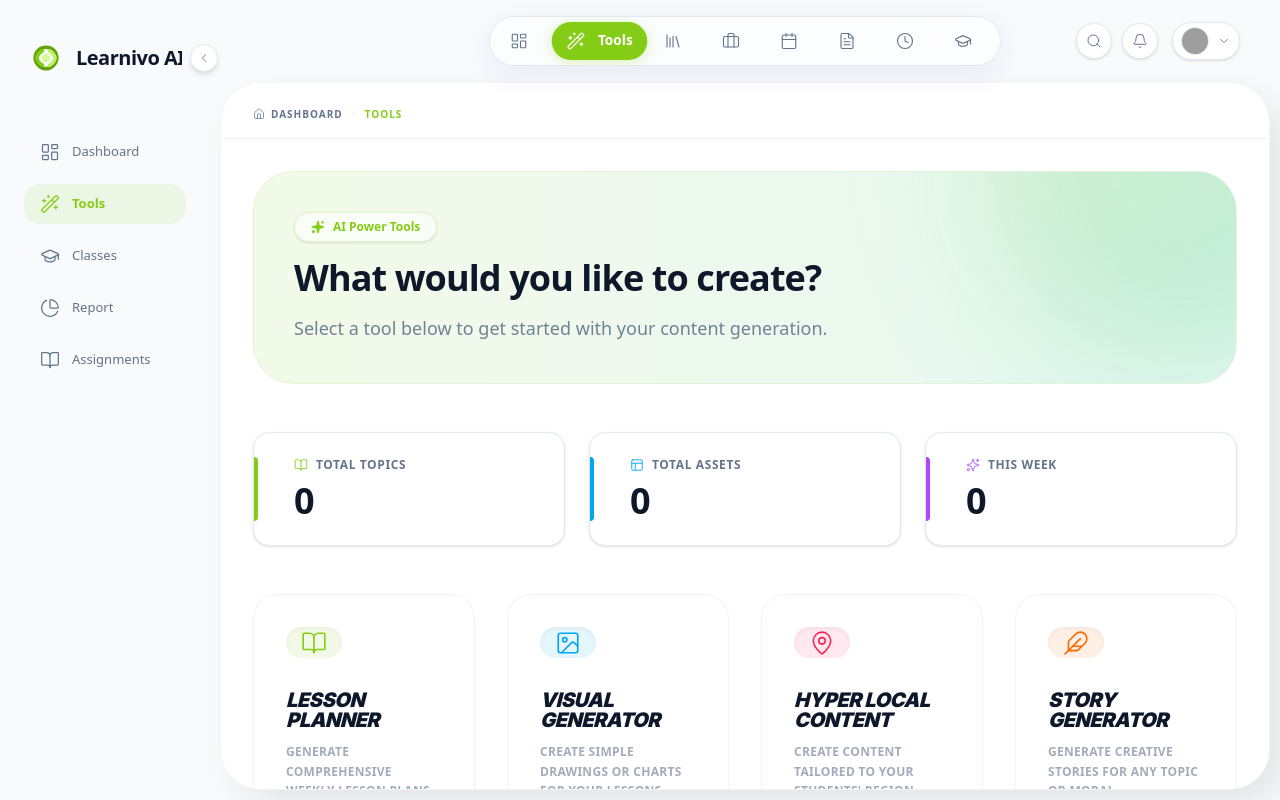
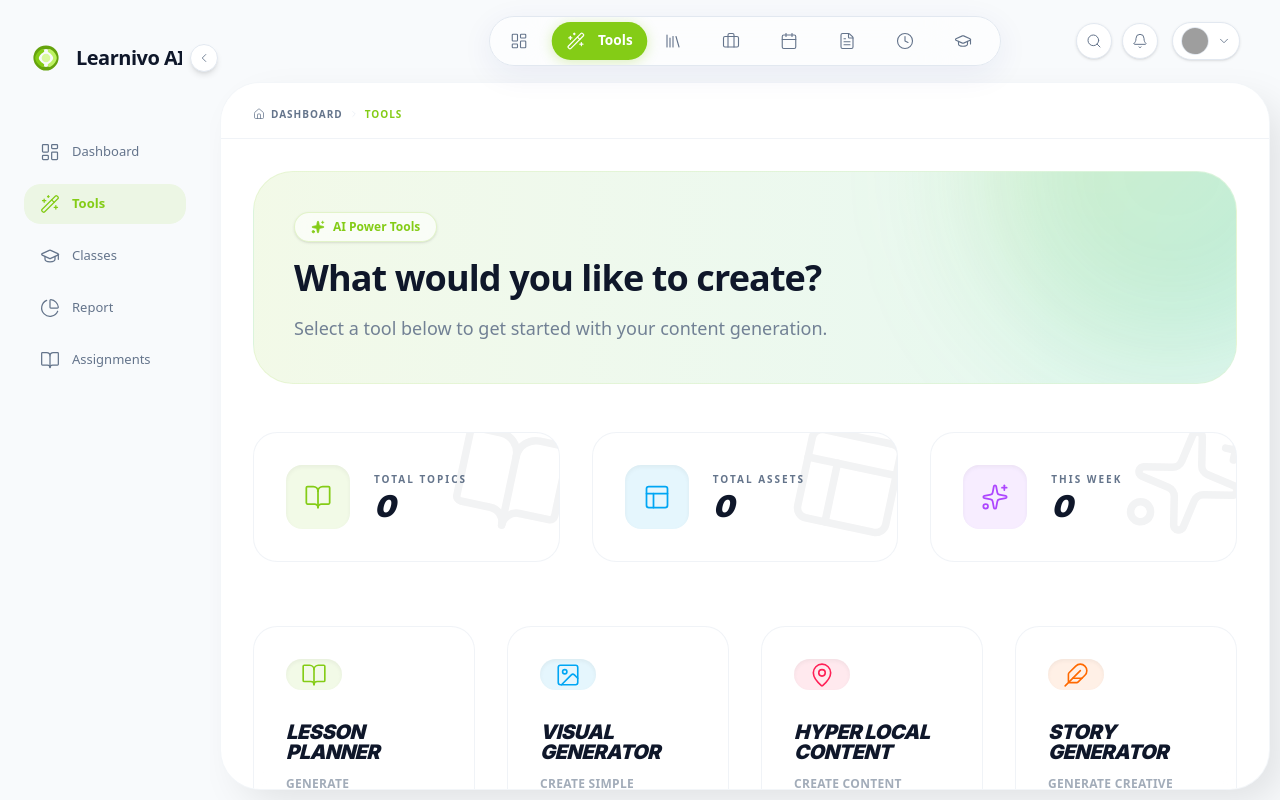
Before and after one commit to sg-surya/learninvoo, a Next.js app: page /tools in a window 1280 px wide. Built offline with nearby package versions, Linux system fonts and the light colour scheme; grey boxes are pictures that could not be loaded.

Commit message:
tools view upated

```diff
--- a/src/components/ToolsView.tsx
+++ b/src/components/ToolsView.tsx
@@ -67,35 +67,43 @@
             </div>
 
             {/* Stats Overview */}
-            <div className="grid grid-cols-1 md:grid-cols-3 gap-6 mb-12">
-                <div className="bg-card-bg rounded-2xl p-6 shadow-sm border border-border relative overflow-hidden group hover:shadow-md transition-shadow">
-                    <div className="absolute left-0 top-6 bottom-6 w-1 bg-primary-custom rounded-r-full"></div>
-                    <div className="ml-4">
-                        <p className="text-muted-foreground text-xs font-bold uppercase tracking-wider mb-2 flex items-center gap-2">
-                            <BookOpen size={14} className="text-primary-custom" />
-                            Total Topics
-                        </p>
-                        <h3 className="text-4xl font-extrabold text-foreground">{stats.topics}</h3>
+            <div className="grid grid-cols-1 md:grid-cols-3 gap-8 mb-16">
+                <div className="group relative bg-card-bg/40 backdrop-blur-md border border-border/50 rounded-3xl p-8 transition-all duration-500 hover:shadow-2xl hover:shadow-primary-custom/5 flex items-center gap-6 overflow-hidden">
+                    <div className="absolute top-0 right-0 p-2 opacity-5 scale-150 rotate-12 transition-transform group-hover:rotate-0 duration-700">
+                        <BookOpen size={80} />
+                    </div>
+                    <div className="w-16 h-16 rounded-2xl bg-primary-custom/10 text-primary-custom flex items-center justify-center shrink-0 shadow-inner group-hover:scale-110 transition-transform duration-500">
+                        <BookOpen size={28} strokeWidth={1.5} />
+                    </div>
+                    <div>
+                        <p className="text-[10px] font-black text-muted-foreground uppercase tracking-[0.2em] mb-1">Total Topics</p>
+                        <h3 className="text-3xl font-black text-foreground font-display tracking-tight leading-none italic">{stats.topics}</h3>
                     </div>
                 </div>
-                <div className="bg-card-bg rounded-2xl p-6 shadow-sm border border-border relative overflow-hidden group hover:shadow-md transition-shadow">
-                    <div className="absolute left-0 top-6 bottom-6 w-1 bg-sky-500 rounded-r-full"></div>
-                    <div className="ml-4">
-                        <p className="text-muted-foreground text-xs font-bold uppercase tracking-wider mb-2 flex items-center gap-2">
-                            <Layout size={14} className="text-sky-500" />
-                            Total Assets
-                        </p>
-                        <h3 className="text-4xl font-extrabold text-foreground">{stats.assets}</h3>
+
+                <div className="group relative bg-card-bg/40 backdrop-blur-md border border-border/50 rounded-3xl p-8 transition-all duration-500 hover:shadow-2xl hover:shadow-sky-500/5 flex items-center gap-6 overflow-hidden">
+                    <div className="absolute top-0 right-0 p-2 opacity-5 scale-150 rotate-12 transition-transform group-hover:rotate-0 duration-700">
+                        <Layout size={80} />
+                    </div>
+                    <div className="w-16 h-16 rounded-2xl bg-sky-500/10 text-sky-500 flex items-center justify-center shrink-0 shadow-inner group-hover:scale-110 transition-transform duration-500">
+                        <Layout size={28} strokeWidth={1.5} />
+                    </div>
+                    <div>
+                        <p className="text-[10px] font-black text-muted-foreground uppercase tracking-[0.2em] mb-1">Total Assets</p>
+                        <h3 className="text-3xl font-black text-foreground font-display tracking-tight leading-none italic">{stats.assets}</h3>
                     </div>
                 </div>
-                <div className="bg-card-bg rounded-2xl p-6 shadow-sm border border-border relative overflow-hidden group hover:shadow-md transition-shadow">
-                    <div className="absolute left-0 top-6 bottom-6 w-1 bg-purple-500 rounded-r-full"></div>
-                    <div className="ml-4">
-                        <p className="text-muted-foreground text-xs font-bold uppercase tracking-wider mb-2 flex items-center gap-2">
-                            <Sparkles size={14} className="text-purple-500" />
-                            This Week
-                        </p>
-                        <h3 className="text-4xl font-extrabold text-foreground">{stats.thisWeek}</h3>
+
+                <div className="group relative bg-card-bg/40 backdrop-blur-md border border-border/50 rounded-3xl p-8 transition-all duration-500 hover:shadow-2xl hover:shadow-purple-500/5 flex items-center gap-6 overflow-hidden">
+                    <div className="absolute top-0 right-0 p-2 opacity-5 scale-150 rotate-12 transition-transform group-hover:rotate-0 duration-700">
+                        <Sparkles size={80} />
+                    </div>
+                    <div className="w-16 h-16 rounded-2xl bg-purple-500/10 text-purple-500 flex items-center justify-center shrink-0 shadow-inner group-hover:scale-110 transition-transform duration-500">
+                        <Sparkles size={28} strokeWidth={1.5} />
+                    </div>
+                    <div>
+                        <p className="text-[10px] font-black text-muted-foreground uppercase tracking-[0.2em] mb-1">This Week</p>
+                        <h3 className="text-3xl font-black text-foreground font-display tracking-tight leading-none italic">{stats.thisWeek}</h3>
                     </div>
                 </div>
             </div>
```
